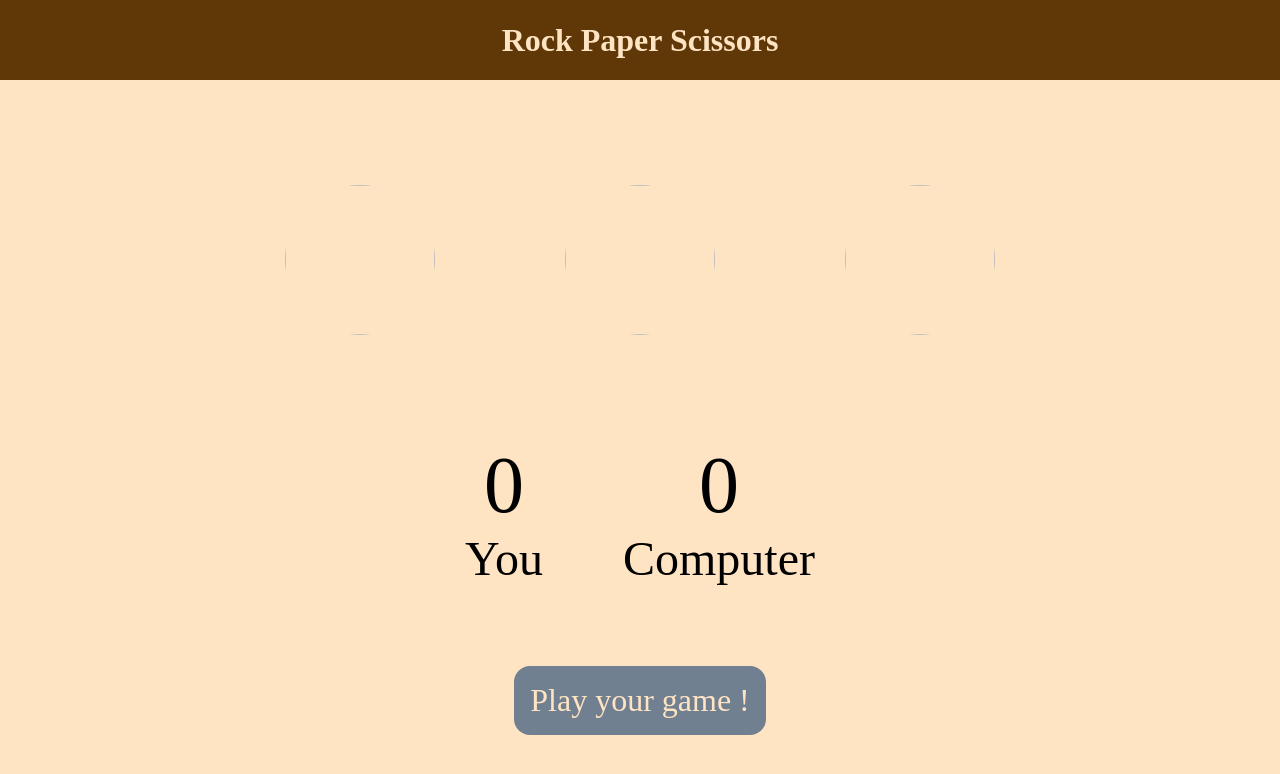
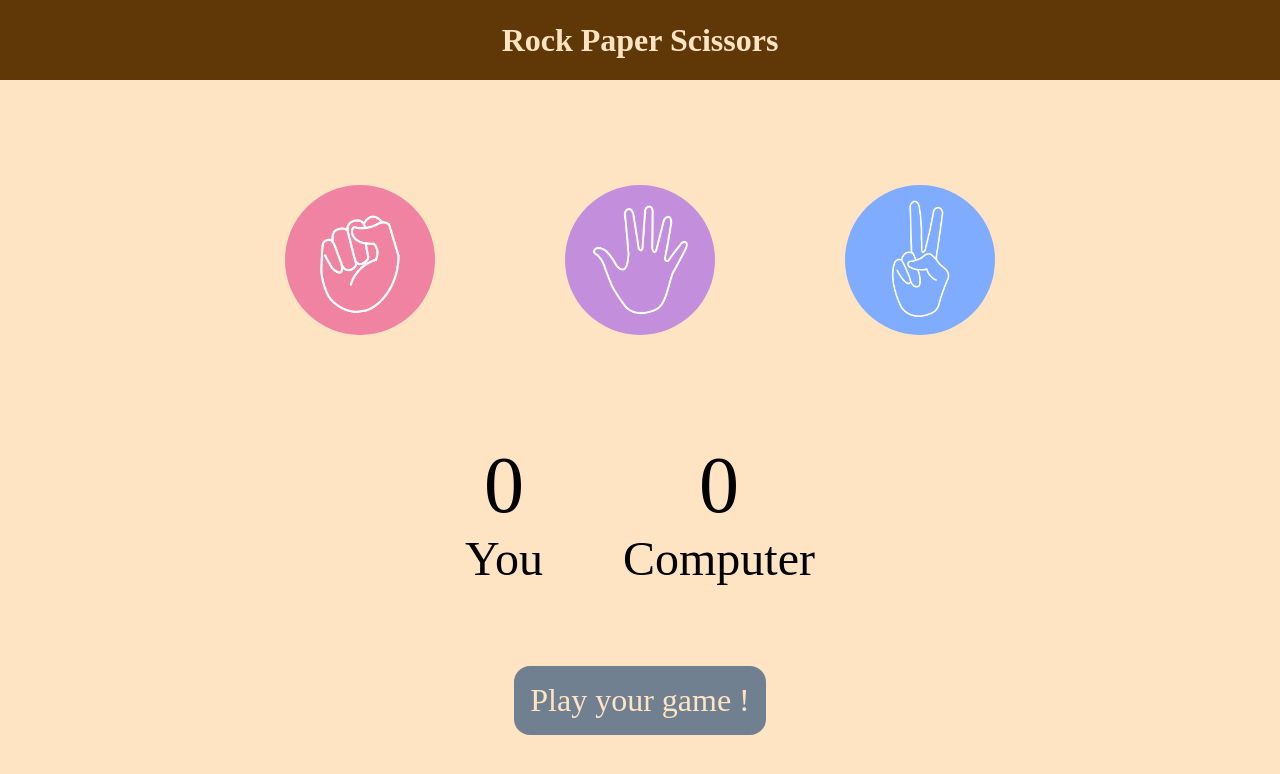
Before and after one commit to athxrva03/Rock-paper-scissor-Game, a plain HTML site: page index.html in a window 1280 px wide. Drawn offline with Linux system fonts and the light colour scheme.

Commit message:
Fix image paths in index.html

```diff
--- a/index.html
+++ b/index.html
@@ -15,13 +15,13 @@
 
     <div class="choices">
         <div class="choice" id="rock">
-            <img src="/StonePaperScissors/images/rock.png">
+            <img src="images/rock.png">
         </div>
         <div class="choice" id="paper">
-            <img src="/StonePaperScissors/images/paper.png">
+            <img src="images/paper.png">
         </div>
         <div class="choice" id="scissors">
-            <img src="/StonePaperScissors/images/scissors.png">
+            <img src="images/scissors.png">
         </div>
     </div>
 
```
